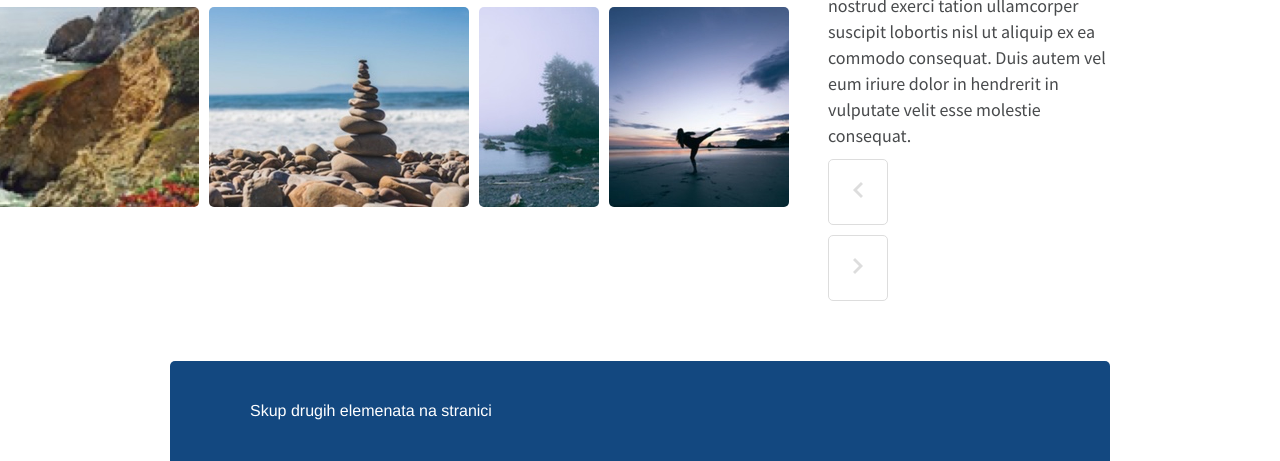
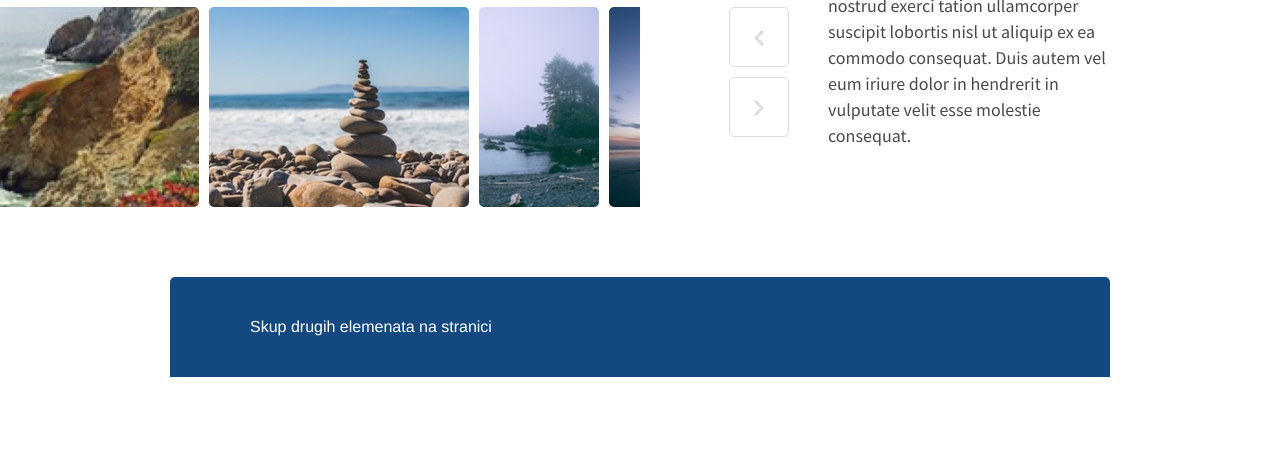
Before and after one commit to DorianBadel/factory_task, a website: page index.html in a window 1280 px wide. Shown: the part 363-824 px from the top of the page. After the commit the page ends 800 px from the top, so only its background shows below. Drawn offline with Linux system fonts and the light colour scheme.

Commit message:
Buttons placed over images

```diff
--- a/index.html
+++ b/index.html
@@ -38,6 +38,10 @@
             <img src="assets/images/slider-image-4.jpg" alt="girl covered with a blanket">
             <img src="assets/images/slider-image-9.jpg" alt="waves on the shore">
           </div>
+          <div class="slider__controlls">
+            <button class="button button-previous"><img src="assets/images/arrow-gray-left.png" alt="arrow-next"/></button>
+            <button class="button button-next"><img src="assets/images/arrow-gray-right.png" alt="arrow-next"/></button>
+          </div>
 
         </div>
       </div>
@@ -49,10 +53,7 @@
           quis nostrud exerci tation ullamcorper suscipit lobortis nisl ut aliquip ex ea commodo consequat.
           Duis autem vel eum iriure dolor in hendrerit in vulputate velit esse molestie consequat.
         </p>
-        <div class="slider__controlls">
-          <button class="button button-previous"><img src="assets/images/arrow-gray-left.png" alt="arrow-next"/></button>
-          <button class="button button-next"><img src="assets/images/arrow-gray-right.png" alt="arrow-next"/></button>
-        </div>
+
 
       </div>
 
--- a/style/components/_buttons.scss
+++ b/style/components/_buttons.scss
@@ -1,6 +1,8 @@
 @use '../globals/' as t;
 .button {
   display: block;
+  width: 60px;
+  height: 60px;
   background: t.$color-white;
   padding: 22px 24px;
   border: 1px solid t.$color-disabled;
--- a/style/components/_slider.scss
+++ b/style/components/_slider.scss
@@ -15,7 +15,10 @@
 
     clip-path: inset(0% 0% 0% -100%);
 
-
+    &--temp {
+      display: grid;
+      grid-template-columns: 99fr 1fr;
+    }
 
     &--top, &--bottom{
       display: flex;
@@ -26,8 +29,6 @@
         height: 200px;
         border-radius: 5px;
       }
-    }
-    &--bottom{
     }
   }
 
@@ -50,10 +51,15 @@
   }
 
   &__controlls {
-    padding-top: 10px;
+    background-color: t.$color-white;
+    position: absolute;
+    left: 50%;
     display: grid;
-    grid-template-rows: 1fr 1fr;
+    grid-template-rows: 60px 60px 1fr;
     grid-gap: 10px;
-    width: 60px;
+    padding-right: 11px;
+    justify-content: end;
+    width: 160px;
+    height: 200px;
   }
 }
```
Also changed, not shown: dist/style.css, 1 other file.
